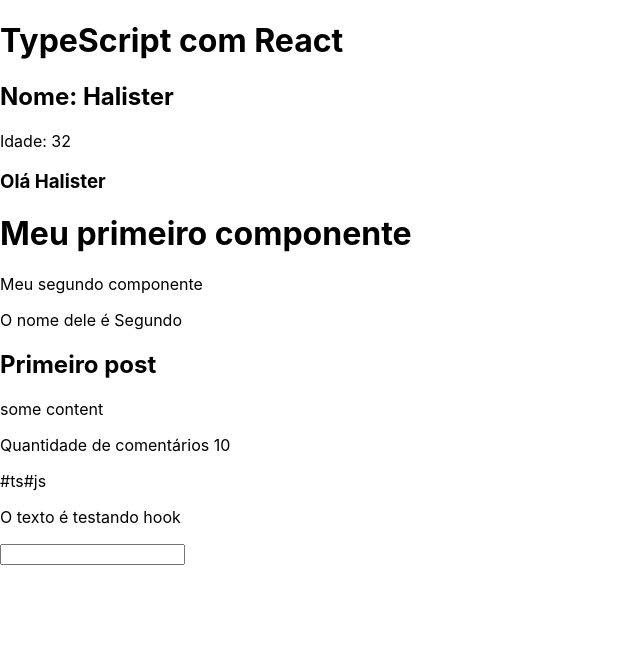
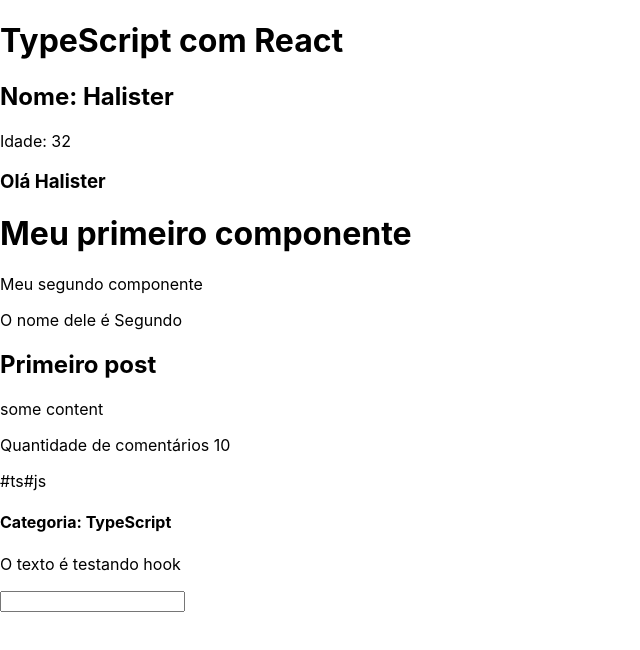
Before and after one commit to HalisterFernando/typescript-exercises, a React (Create React App) app in the folder react_com_ts/: page / in a window 1280 px wide. Shown: the top 650 px of the page, without its empty margins (0-640 px from the left). Built offline with nearby package versions, Linux system fonts and the light colour scheme.

Commit message:
chore: :rocket: enum

```diff
--- a/react_com_ts/src/App.tsx
+++ b/react_com_ts/src/App.tsx
@@ -1,4 +1,4 @@
-import Destructuring from "./components/Destructuring"
+import Destructuring, {Category} from "./components/Destructuring"
 import FirstComponent from "./components/FirstComponent"
 import SecondComponent from "./components/SecondComponent"
 import State from "./components/State"
@@ -33,6 +33,7 @@
       content="some content"
       comentsQty={10}
       tags={['ts', 'js']}
+      category={Category.TS}
       />
       <State />
     </div>
--- a/react_com_ts/src/components/Destructuring.tsx
+++ b/react_com_ts/src/components/Destructuring.tsx
@@ -5,9 +5,16 @@
     content: string
     comentsQty: number
     tags: string[]
+    category: Category
 }
 
-const Destructuring = ({title, content, comentsQty, tags}: Props) => {
+export enum Category {
+    JS = 'JavaScript',
+    TS = 'TypeScript',
+    P = 'Python'
+}
+
+const Destructuring = ({title, content, comentsQty, tags, category}: Props) => {
 
   return (
     <div>
@@ -21,6 +28,7 @@
                 ))
             }
         </div>
+        <h4>Categoria: {category}</h4>
     </div>
   )
 }
```
